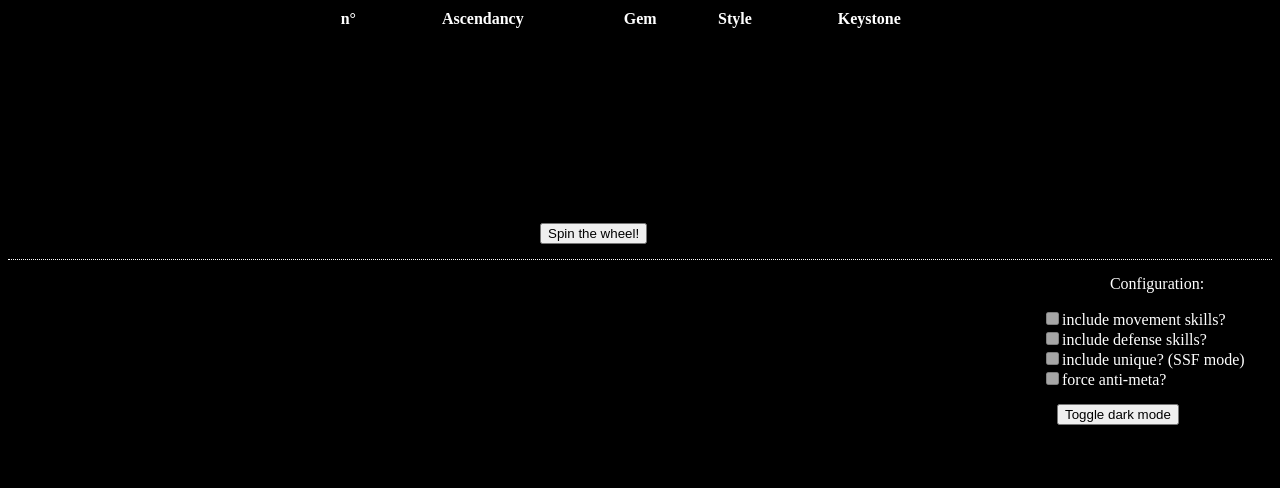
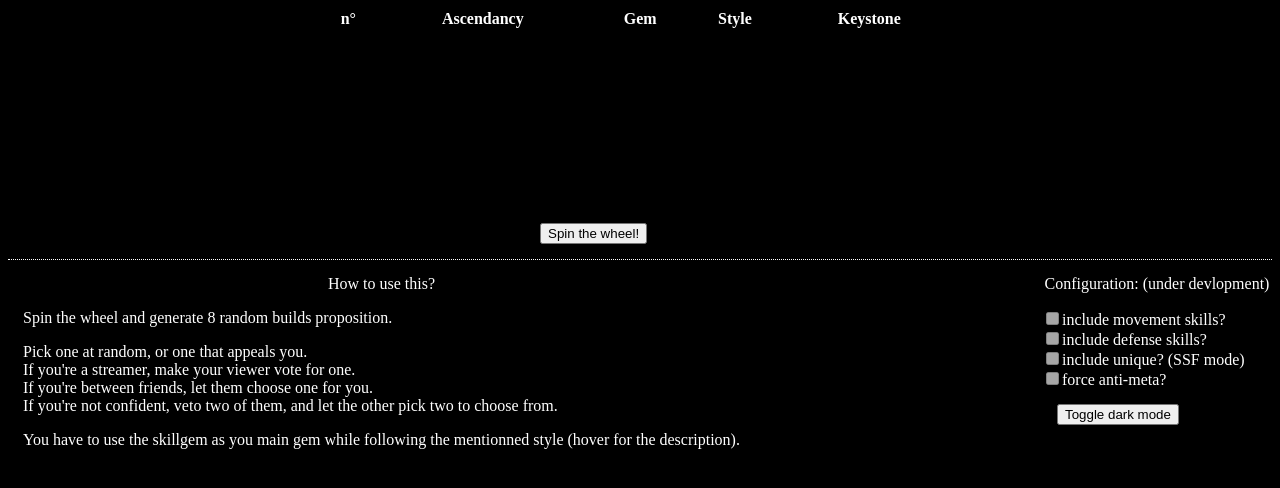
Before and after one commit to antilogos/PoeWheelOfBuild, a plain HTML site: page index.html in a window 1280 px wide. Drawn offline with Linux system fonts and the light colour scheme.

Commit message:
Update index.html

```diff
--- a/index.html
+++ b/index.html
@@ -86,8 +86,17 @@
 			<button type="button" onclick="spin()">Spin the wheel!</button>
 		</div>
 	</div>
+  	<div id="howto" style="float: left; margin-left: 15px" >
+		<p style="text-align:center">How to use this?</p>
+		<p>Spin the wheel and generate 8 random builds proposition.</p>
+		<p>Pick one at random, or one that appeals you.</br>
+		If you're a streamer, make your viewer vote for one.</br>
+		If you're between friends, let them choose one for you.</br>
+		If you're not confident, veto two of them, and let the other pick two to choose from.</p>
+		<p>You have to use the skillgem as you main gem while following the mentionned style (hover for the description).</p>
+    </div>
   	<div id="optiondiv" style="float: right" >
-		<p style="text-align:center">Configuration:</p>
+		<p style="text-align:center">Configuration: (under devlopment)</p>
 		<input type="checkbox" name="config" value="movement" disabled />include movement skills?</br>
 		<input type="checkbox" name="config" value="defense" disabled />include defense skills?</br>
 		<input type="checkbox" name="config" value="unique" disabled />include unique? (SSF mode)</br>
```
